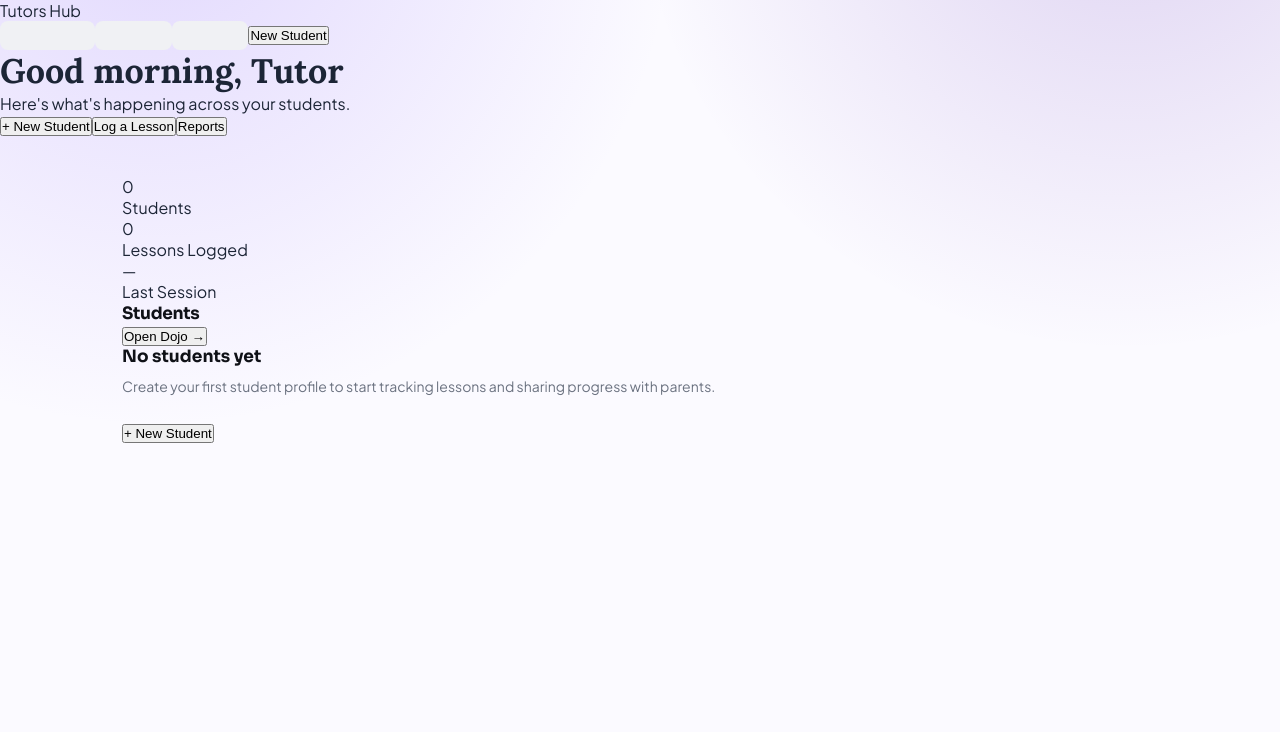
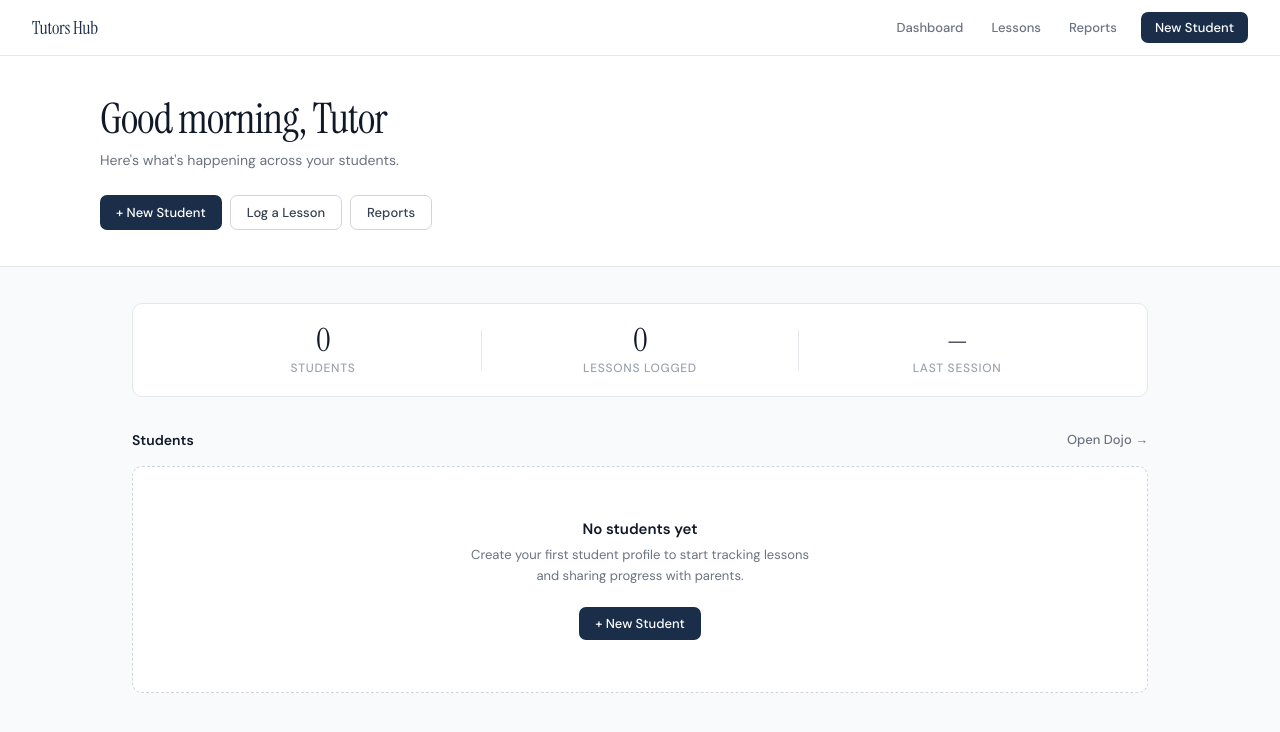
Before and after one commit to MuthoniGathiithi/tutors_hub, a React (Vite) app: page /dojo in a window 1280 px wide. Shown: the top 732 px of the page. Built offline with nearby package versions, Linux system fonts and the light colour scheme.

Commit message:
fix styling

```diff
--- a/src/pages/Dashboard.module.css
+++ b/src/pages/Dashboard.module.css
@@ -1,317 +1,412 @@
-/* ── Header ──────────────────────────────────────── */
-.header {
-  background: #ffffff;
+@import url('https://fonts.googleapis.com/css2?family=Instrument+Serif:ital@0;1&family=DM+Sans:ital,opsz,wght@0,9..40,300;0,9..40,400;0,9..40,500;0,9..40,600;0,9..40,700;1,9..40,400&display=swap');
+
+/* ── Root ─────────────────────────────────────────── */
+.root {
+  min-height: 100vh;
+  background: #f9fafb;
+  font-family: 'DM Sans', sans-serif;
+}
+
+/* ── Nav ──────────────────────────────────────────── */
+.nav {
+  background: #fff;
   border-bottom: 1px solid #e5e7eb;
   padding: 0 32px;
-  height: 60px;
+  height: 56px;
   display: flex;
   align-items: center;
   justify-content: space-between;
+  position: sticky;
+  top: 0;
+  z-index: 100;
 }
-.brandName {
-  font-family: 'Sora', sans-serif;
-  font-size: 17px;
-  font-weight: 800;
-  color: #1e3a5f;
-  letter-spacing: -0.03em;
+
+.brand {
+  font-family: 'Instrument Serif', serif;
+  font-size: 18px;
+  font-weight: 400;
+  color: #1a2e4a;
+  letter-spacing: -0.01em;
 }
-.headerRight {
+
+.navLinks {
   display: flex;
   align-items: center;
-  gap: 8px;
+  gap: 4px;
 }
+
 .navLink {
+  font-family: 'DM Sans', sans-serif;
   font-size: 13px;
   font-weight: 500;
-  color: #3d4250;
-  padding: 6px 14px;
-  border-radius: 8px;
+  color: #6b7280;
+  padding: 6px 12px;
+  border-radius: 6px;
+  border: none;
+  background: transparent;
   cursor: pointer;
+  transition: color 0.1s, background 0.1s;
+}
+
+.navLink:hover {
+  color: #111827;
+  background: #f3f4f6;
+}
+
+.navCta {
+  font-family: 'DM Sans', sans-serif;
+  font-size: 13px;
+  font-weight: 500;
+  color: #fff;
+  padding: 7px 14px;
+  border-radius: 7px;
   border: none;
-  background: #f0f1f4;
-  transition: background 0.15s;
-  font-family: 'DM Sans', sans-serif;
+  background: #1a2e4a;
+  cursor: pointer;
+  margin-left: 8px;
+  transition: background 0.1s;
 }
-.navLink:hover { background: #e2e4e8; }
 
-.btnCreate {
-  background: #1e3a5f;
-  color: #fff;
-  font-size: 13px;
-  font-weight: 600;
-  font-family: 'DM Sans', sans-serif;
-  padding: 8px 18px;
-  border-radius: 9px;
-  border: none;
-  cursor: pointer;
-  transition: opacity 0.15s;
+.navCta:hover { background: #243d5e; }
+
+/* ── Page Header ──────────────────────────────────── */
+.pageHeader {
+  background: #fff;
+  border-bottom: 1px solid #e5e7eb;
+  padding: 40px 32px 36px;
 }
-.btnCreate:hover { opacity: 0.88; }
 
-/* ── Hero ────────────────────────────────────────── */
-.hero {
-  background: #ffffff;
-  border-bottom: 1px solid #e5e7eb;
-  padding: 48px 40px 44px;
+.pageHeaderInner {
+  max-width: 1080px;
+  margin: 0 auto;
 }
-.heroTitle {
-  font-family: 'Sora', sans-serif;
-  font-size: clamp(26px, 4vw, 40px);
-  font-weight: 800;
-  letter-spacing: -0.03em;
-  color: #0f1117;
+
+.pageTitle {
+  font-family: 'Instrument Serif', serif;
+  font-size: clamp(28px, 4vw, 42px);
+  font-weight: 400;
+  color: #111827;
+  letter-spacing: -0.02em;
   line-height: 1.1;
-  margin-bottom: 12px;
+  margin-bottom: 8px;
 }
-.heroTitle span { color: #1e3a5f; }
-.heroSub {
-  font-size: 15px;
+
+.pageSub {
+  font-size: 14px;
   color: #6b7280;
-  line-height: 1.7;
-  max-width: 480px;
-  margin-bottom: 28px;
+  margin-bottom: 24px;
+  line-height: 1.5;
 }
-.heroNav {
+
+.pageActions {
   display: flex;
   gap: 8px;
   flex-wrap: wrap;
 }
-.heroNavLink {
+
+.actionPrimary {
+  font-family: 'DM Sans', sans-serif;
   font-size: 13px;
-  font-weight: 600;
-  color: #3d4250;
-  padding: 8px 18px;
-  border-radius: 9px;
+  font-weight: 500;
+  color: #fff;
+  padding: 8px 16px;
+  border-radius: 7px;
+  border: none;
+  background: #1a2e4a;
   cursor: pointer;
+  transition: background 0.1s;
+}
+.actionPrimary:hover { background: #243d5e; }
+
+.actionSecondary {
+  font-family: 'DM Sans', sans-serif;
+  font-size: 13px;
+  font-weight: 500;
+  color: #374151;
+  padding: 8px 16px;
+  border-radius: 7px;
   border: 1px solid #d1d5db;
-  background: #ffffff;
-  transition: background 0.15s, border-color 0.15s;
-  font-family: 'DM Sans', sans-serif;
+  background: #fff;
+  cursor: pointer;
+  transition: background 0.1s;
 }
-.heroNavLink:hover { background: #f0f1f4; }
-.heroNavLink.primary {
-  background: #1e3a5f;
-  color: #fff;
-  border-color: #1e3a5f;
-}
-.heroNavLink.primary:hover { opacity: 0.88; }
+.actionSecondary:hover { background: #f9fafb; }
 
-/* ── Main ────────────────────────────────────────── */
+/* ── Main ─────────────────────────────────────────── */
 .main {
-  max-width: 1100px;
+  max-width: 1080px;
   margin: 0 auto;
-  padding: 40px 32px 80px;
+  padding: 36px 32px 80px;
 }
 
-/* ── Stats ───────────────────────────────────────── */
-.statsGrid {
-  display: grid;
-  grid-template-columns: repeat(3, 1fr);
-  gap: 16px;
-  margin-bottom: 40px;
+/* ── Stats ────────────────────────────────────────── */
+.statsRow {
+  display: flex;
+  align-items: center;
+  background: #fff;
+  border: 1px solid #e5e7eb;
+  border-radius: 10px;
+  padding: 20px 32px;
+  margin-bottom: 32px;
+  gap: 0;
 }
-.statCard {
-  background: #ffffff;
-  border: 1px solid #e5e7eb;
-  border-radius: 12px;
-  padding: 24px 22px;
-  transition: box-shadow 0.2s, transform 0.2s;
+
+.stat {
+  flex: 1;
+  text-align: center;
 }
-.statCard:hover {
-  box-shadow: 0 6px 20px rgba(0, 0, 0, 0.07);
-  transform: translateY(-2px);
-}
-.statNum {
-  font-family: 'Sora', sans-serif;
-  font-size: 34px;
-  font-weight: 800;
-  color: #0f1117;
-  letter-spacing: -0.03em;
+
+.statValue {
+  font-family: 'Instrument Serif', serif;
+  font-size: 32px;
+  font-weight: 400;
+  color: #111827;
+  letter-spacing: -0.02em;
   line-height: 1;
 }
-.statLbl {
+
+.statLabel {
   font-size: 12px;
   font-weight: 500;
-  color: #6b7280;
-  margin-top: 6px;
+  color: #9ca3af;
+  margin-top: 4px;
   text-transform: uppercase;
-  letter-spacing: 0.05em;
+  letter-spacing: 0.06em;
 }
 
-/* ── Section head ────────────────────────────────── */
-.sectionHead {
+.statDivider {
+  width: 1px;
+  height: 40px;
+  background: #e5e7eb;
+  flex-shrink: 0;
+}
+
+/* ── Section row ──────────────────────────────────── */
+.sectionRow {
   display: flex;
   align-items: center;
   justify-content: space-between;
-  margin-bottom: 20px;
+  margin-bottom: 16px;
 }
+
 .sectionTitle {
-  font-family: 'Sora', sans-serif;
-  font-size: 17px;
-  font-weight: 700;
-  color: #0f1117;
-  letter-spacing: -0.02em;
+  font-family: 'DM Sans', sans-serif;
+  font-size: 14px;
+  font-weight: 600;
+  color: #111827;
 }
-.sectionMeta {
-  font-size: 13px;
+
+.sectionCount {
+  display: inline-flex;
+  align-items: center;
+  justify-content: center;
+  width: 20px;
+  height: 20px;
+  background: #f3f4f6;
   color: #6b7280;
+  font-size: 11px;
+  font-weight: 600;
+  border-radius: 100px;
   margin-left: 8px;
 }
-.btnOutline {
-  background: #ffffff;
-  color: #3d4250;
+
+.sectionLink {
+  font-family: 'DM Sans', sans-serif;
   font-size: 13px;
   font-weight: 500;
-  font-family: 'DM Sans', sans-serif;
-  padding: 7px 16px;
-  border-radius: 8px;
-  border: 1px solid #d1d5db;
+  color: #6b7280;
+  background: none;
+  border: none;
   cursor: pointer;
-  transition: background 0.15s;
+  padding: 0;
+  transition: color 0.1s;
 }
-.btnOutline:hover { background: #f0f1f4; }
+.sectionLink:hover { color: #1a2e4a; }
 
-/* ── Students grid ───────────────────────────────── */
-.studentsGrid {
+/* ── Student Grid ─────────────────────────────────── */
+.grid {
   display: grid;
-  grid-template-columns: repeat(3, minmax(0, 1fr));
-  gap: 14px;
+  grid-template-columns: repeat(3, 1fr);
+  gap: 12px;
 }
-.studentCard {
-  background: #f30606;
+
+/* ── Student Card ─────────────────────────────────── */
+.card {
+  background: #fff;
   border: 1px solid #e5e7eb;
-  border-radius: 14px;
+  border-radius: 10px;
   overflow: hidden;
-  transition: box-shadow 0.2s, transform 0.2s;
+  transition: box-shadow 0.15s, transform 0.15s;
 }
-.studentCard:hover {
-  box-shadow: 0 8px 28px rgba(0, 0, 0, 0.09);
-  transform: translateY(-3px);
+
+.card:hover {
+  box-shadow: 0 4px 16px rgba(0,0,0,0.08);
+  transform: translateY(-1px);
 }
-.studentCardAccent { height: 4px; width: 100%; }
-.studentTop {
-  padding: 18px 18px 14px;
+
+.cardStripe {
+  height: 3px;
+  width: 100%;
+}
+
+.cardBody {
+  padding: 16px;
+}
+
+.cardTop {
   display: flex;
-  gap: 13px;
+  gap: 12px;
   align-items: flex-start;
+  margin-bottom: 14px;
 }
+
 .avatar {
-  width: 46px;
-  height: 46px;
-  border-radius: 12px;
+  width: 40px;
+  height: 40px;
+  border-radius: 10px;
   display: flex;
   align-items: center;
   justify-content: center;
-  font-family: 'Sora', sans-serif;
-  font-size: 18px;
-  font-weight: 800;
+  font-family: 'DM Sans', sans-serif;
+  font-size: 16px;
+  font-weight: 700;
   color: #fff;
   flex-shrink: 0;
 }
-.studentMeta { flex: 1; min-width: 0; }
+
+.studentInfo { flex: 1; min-width: 0; }
+
 .studentName {
-  font-family: 'Sora', sans-serif;
-  font-size: 15px;
-  font-weight: 700;
-  color: #0f1117;
-  letter-spacing: -0.02em;
-  margin-bottom: 7px;
+  font-family: 'DM Sans', sans-serif;
+  font-size: 14px;
+  font-weight: 600;
+  color: #111827;
+  margin-bottom: 6px;
   white-space: nowrap;
   overflow: hidden;
   text-overflow: ellipsis;
 }
-.badges { display: flex; flex-wrap: wrap; gap: 5px; }
-.badge {
+
+.studentTags {
+  display: flex;
+  flex-wrap: wrap;
+  gap: 4px;
+}
+
+.tag {
   font-size: 11px;
-  font-weight: 600;
-  padding: 3px 9px;
-  border-radius: 6px;
+  font-weight: 500;
+  padding: 2px 8px;
+  border-radius: 4px;
+  background: #f3f4f6;
+  color: #374151;
+  border: 1px solid #e5e7eb;
 }
-.badgeNavy { background: #e8f0fb; color: #1e3a5f; }
-.badgeGray { background: #f0f1f4; color: #3d4250; }
-.muted { color: #6b7280; font-size: 12px; }
 
-.studentBottom {
-  padding: 12px 18px 16px;
-  border-top: 1px solid #e5e7eb;
+.tagMuted {
+  font-size: 11px;
+  color: #9ca3af;
+}
+
+/* ── Card Footer ──────────────────────────────────── */
+.cardFooter {
   display: flex;
   align-items: center;
   justify-content: space-between;
-  gap: 8px;
+  padding-top: 12px;
+  border-top: 1px solid #f3f4f6;
 }
-.lessonCount { display: flex; align-items: center; gap: 5px; }
-.lessonDot {
+
+.lessonCount {
+  display: flex;
+  align-items: center;
+  gap: 5px;
+  font-size: 12px;
+  color: #9ca3af;
+  font-weight: 500;
+}
+
+.dot {
   width: 6px;
   height: 6px;
   border-radius: 50%;
   background: #d1d5db;
   flex-shrink: 0;
 }
-.lessonDot.active { background: #059669; }
-.studentActions { display: flex; gap: 6px; }
-.btnXs {
+
+.dotActive { background: #16a34a; }
+
+.cardActions { display: flex; gap: 5px; }
+
+.btnSm {
+  font-family: 'DM Sans', sans-serif;
   font-size: 11px;
-  font-weight: 600;
-  font-family: 'DM Sans', sans-serif;
-  padding: 5px 12px;
-  border-radius: 7px;
+  font-weight: 500;
+  padding: 5px 10px;
+  border-radius: 5px;
   cursor: pointer;
   border: 1px solid #d1d5db;
-  background: #ffffff;
-  color: #3d4250;
-  transition: background 0.15s;
+  background: #fff;
+  color: #374151;
+  transition: background 0.1s;
 }
-.btnXs:hover { background: #f0f1f4; }
-.btnXsFilled {
+.btnSm:hover { background: #f3f4f6; }
+
+.btnSmFilled {
+  font-family: 'DM Sans', sans-serif;
   font-size: 11px;
-  font-weight: 600;
-  font-family: 'DM Sans', sans-serif;
-  padding: 5px 12px;
-  border-radius: 7px;
+  font-weight: 500;
+  padding: 5px 10px;
+  border-radius: 5px;
   cursor: pointer;
-  background: #1e3a5f;
+  border: none;
   color: #fff;
-  border: none;
-  transition: opacity 0.15s;
+  transition: opacity 0.1s;
 }
-.btnXsFilled:hover { opacity: 0.85; }
+.btnSmFilled:hover { opacity: 0.85; }
 
-/* ── Empty state ─────────────────────────────────── */
-.emptyCard {
-  background: #ffffff;
+/* ── Empty State ──────────────────────────────────── */
+.emptyState {
+  background: #fff;
   border: 1px dashed #d1d5db;
-  border-radius: 14px;
-  padding: 56px 32px;
+  border-radius: 10px;
+  padding: 52px 32px;
   text-align: center;
 }
+
 .emptyTitle {
-  font-family: 'Sora', sans-serif;
-  font-size: 17px;
-  font-weight: 700;
-  color: #0f1117;
-  margin-bottom: 8px;
-}
-.emptySub {
-  font-size: 14px;
-  color: #6b7280;
-  margin-bottom: 24px;
-  line-height: 1.6;
+  font-family: 'DM Sans', sans-serif;
+  font-size: 15px;
+  font-weight: 600;
+  color: #111827;
+  margin-bottom: 6px;
 }
 
-/* ── Responsive ──────────────────────────────────── */
-@media (max-width: 800px) {
-  .header { padding: 0 20px; }
-  .statsGrid { grid-template-columns: 1fr 1fr; }
-  .statsGrid > *:last-child { grid-column: span 2; }
-  .studentsGrid { grid-template-columns: repeat(2, minmax(0, 1fr)); }
+.emptySub {
+  font-size: 13px;
+  color: #6b7280;
+  margin-bottom: 20px;
+  line-height: 1.6;
+  max-width: 340px;
+  margin-left: auto;
+  margin-right: auto;
+}
+
+/* ── Responsive ───────────────────────────────────── */
+@media (max-width: 860px) {
+  .nav { padding: 0 20px; }
+  .pageHeader { padding: 32px 20px 28px; }
   .main { padding: 28px 20px 60px; }
+  .statsRow { padding: 16px 20px; }
+  .grid { grid-template-columns: repeat(2, 1fr); }
 }
-@media (max-width: 520px) {
-  .hero { padding: 32px 20px 28px; }
-  .main { padding: 24px 16px 48px; }
-  .statsGrid { grid-template-columns: 1fr; gap: 10px; }
-  .statsGrid > *:last-child { grid-column: span 1; }
-  .studentsGrid { grid-template-columns: 1fr; }
-  .studentBottom { flex-direction: column; align-items: flex-end; }
-  .heroNav { flex-wrap: wrap; }
+
+@media (max-width: 540px) {
+  .pageHeader { padding: 24px 16px 20px; }
+  .main { padding: 20px 16px 48px; }
+  .statsRow { flex-direction: column; gap: 16px; padding: 20px 16px; }
+  .statDivider { width: 100%; height: 1px; }
+  .grid { grid-template-columns: 1fr; }
+  .cardFooter { flex-direction: column; align-items: flex-start; gap: 10px; }
+  .cardActions { width: 100%; }
 }
```
